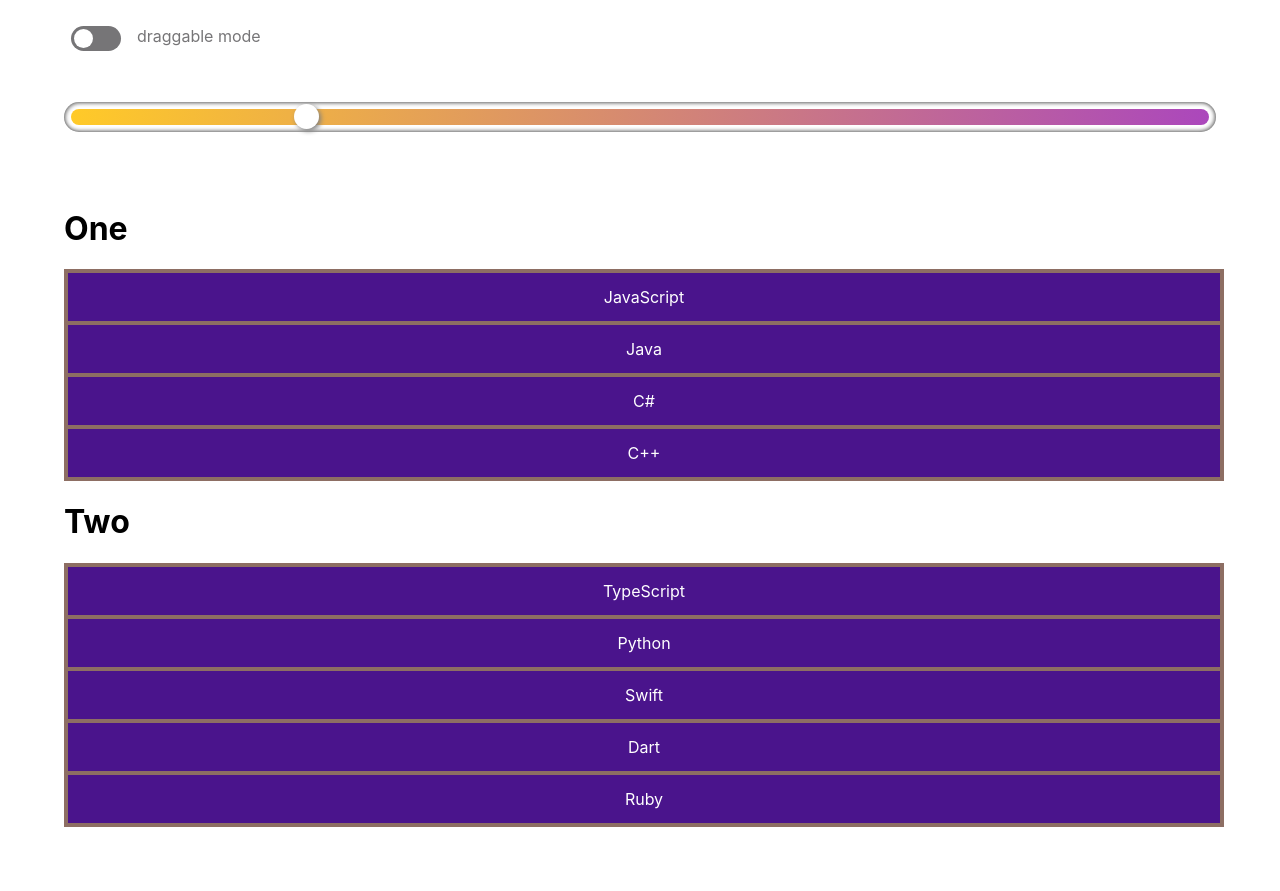
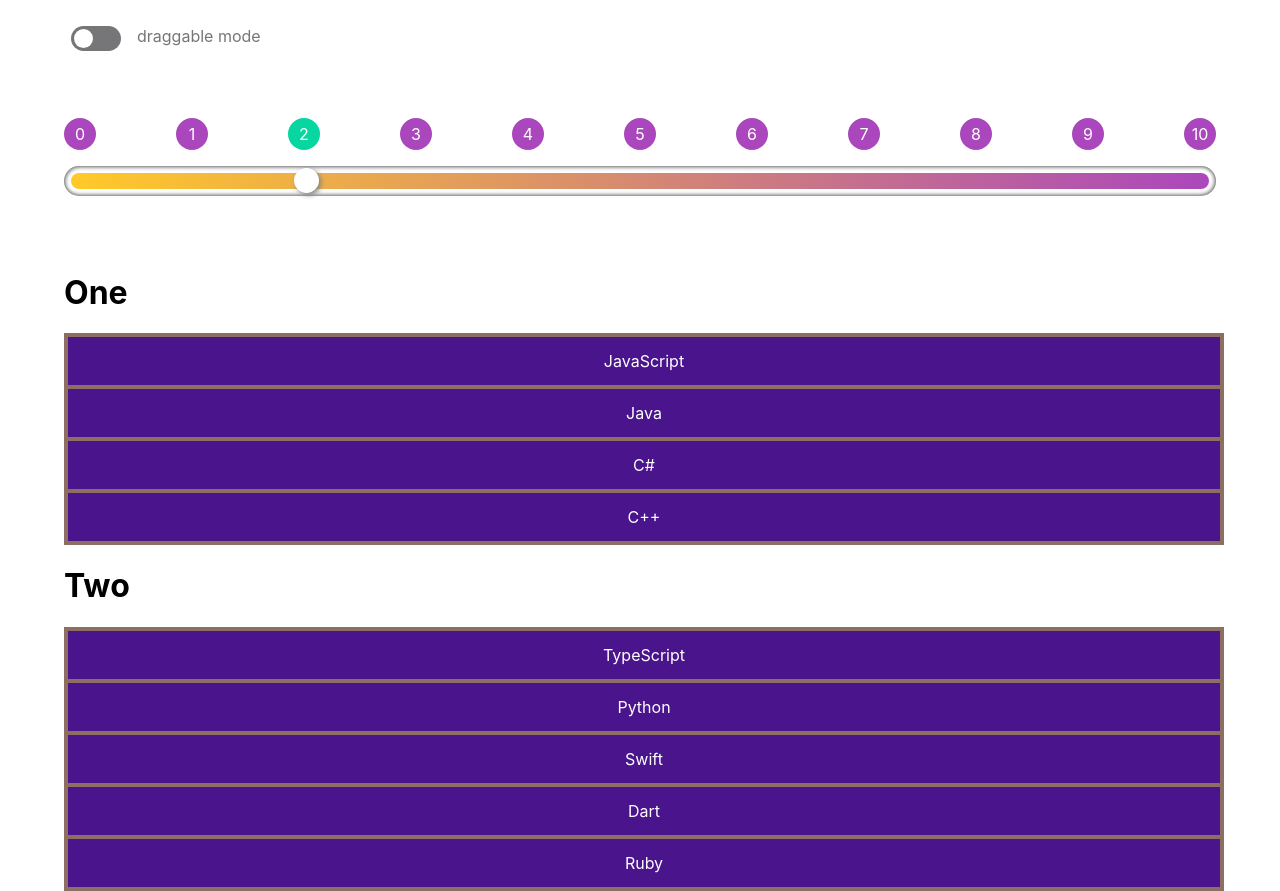
Before and after one commit to qubit88/dnd-wsipe-toggle-range, a React (Create React App) app: page / in a window 1280 px wide. Before the commit the page ends 827 px from the top, so only its background shows below. Built offline with nearby package versions, Linux system fonts and the light colour scheme.

Commit message:
add range numbers

```diff
--- a/src/App.js
+++ b/src/App.js
@@ -4,6 +4,7 @@ import ListItem from "./ListItem/ListItem";
 import DraggableList from "./DraggableList/DraggableList";
 import Toggle from "./Toggle/Toggle";
 import Range from "./Range/Range";
+import RangeNumbers from "./Range/RangeNumbers";
 import "./App.css";
 
 class App extends React.Component {
@@ -96,6 +97,10 @@ class App extends React.Component {
         </div>
 
         <div className="App__range-row">
+          <RangeNumbers
+            onClick={this.onRangeChange}
+            value={this.state.rangeValue}
+          />
           <Range value={this.state.rangeValue} onChange={this.onRangeChange} />
         </div>
 
--- a/src/Range/Range.js
+++ b/src/Range/Range.js
@@ -1,21 +1,7 @@
-import React, { Component } from "react";
+import React from "react";
 import "./Range.scss";
 
-export class Range extends Component {
-  constructor(props) {
-    super(props);
-    this.state = {
-      value: 0
-    };
-  }
-
-  onChange = event => {
-    const value = event.target.value;
-    this.props.onChange(value);
-  };
-
-  render() {
-    let { value, min, max } = this.props;
+function Range({ value, min, max, onChange }) {
   return (
     <div className="Range">
       <input
@@ -23,12 +9,11 @@ export class Range extends Component {
         min={min || 0}
         max={max || 10}
         value={value}
-          onChange={this.onChange}
+        onChange={e => onChange(e.target.value)}
         className="Range__input"
       />
     </div>
   );
 }
-}
 
 export default Range;
--- a/src/Range/Range.scss
+++ b/src/Range/Range.scss
@@ -15,6 +15,30 @@
     background: linear-gradient(to left, #ab47bc 0%, #ffca28 100%);
     display: block;
     width: calc(100% - 14px);
+  }
+
+  &__number-row {
+    display: flex;
+    justify-content: space-between;
+    align-items: center;
+    min-height: 4em;
+  }
+
+  &__number {
+    display: flex;
+    align-items: center;
+    justify-content: center;
+    width: 2em;
+    height: 2em;
+    border-radius: 50%;
+    color: white;
+    background-color: #ab47bc;
+    transition: background-color 0.3s;
+    cursor: pointer;
+  }
+
+  &__active {
+    background-color: #06d7a0;
   }
 
   &__input::-webkit-slider-thumb {
--- /dev/null
+++ b/src/Range/RangeNumbers.js
@@ -0,0 +1,23 @@
+import React from "react";
+import "./Range.scss";
+
+function RangeNumbers({ min = 0, max = 10, value, onClick }) {
+  let numbers = Array.from({ length: max - min + 1 }, (x, n) => min + n);
+  console.log("numbers");
+
+  return (
+    <div className="Range__number-row">
+      {numbers.map(n => (
+        <div
+          key={n}
+          onClick={e => onClick(n)}
+          className={`Range__number ${value === n ? "Range__active" : ""}`}
+        >
+          {n}
+        </div>
+      ))}
+    </div>
+  );
+}
+
+export default RangeNumbers;
```
Lines whose indentation alone changed are shown as unchanged.
